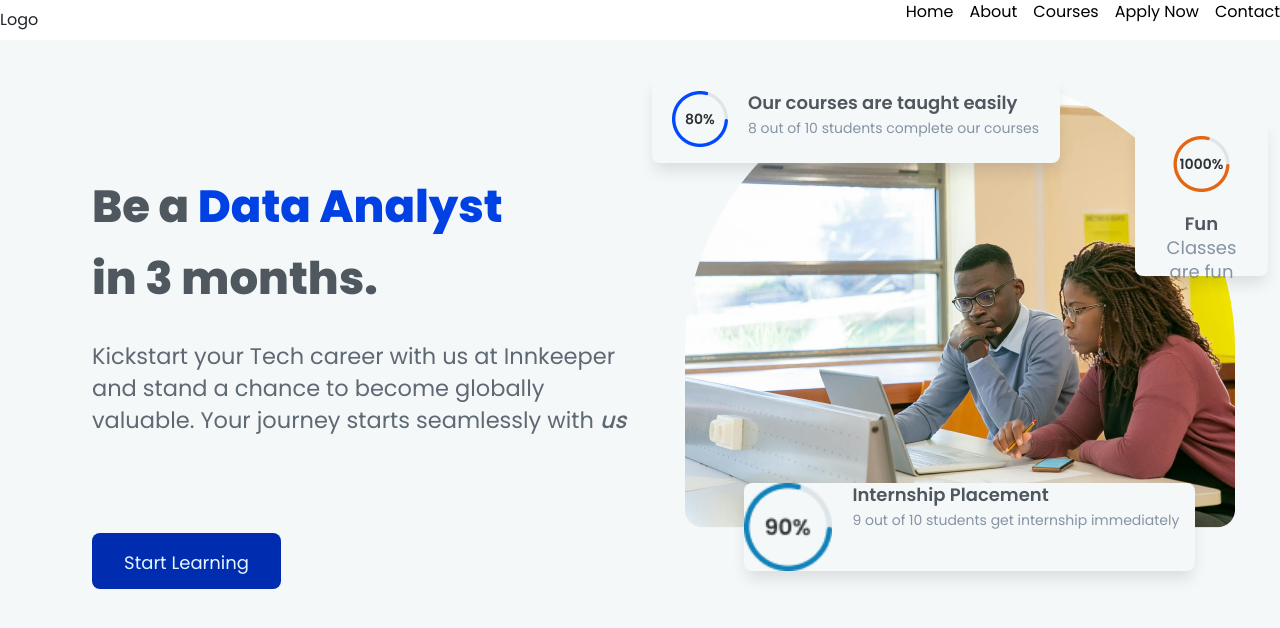
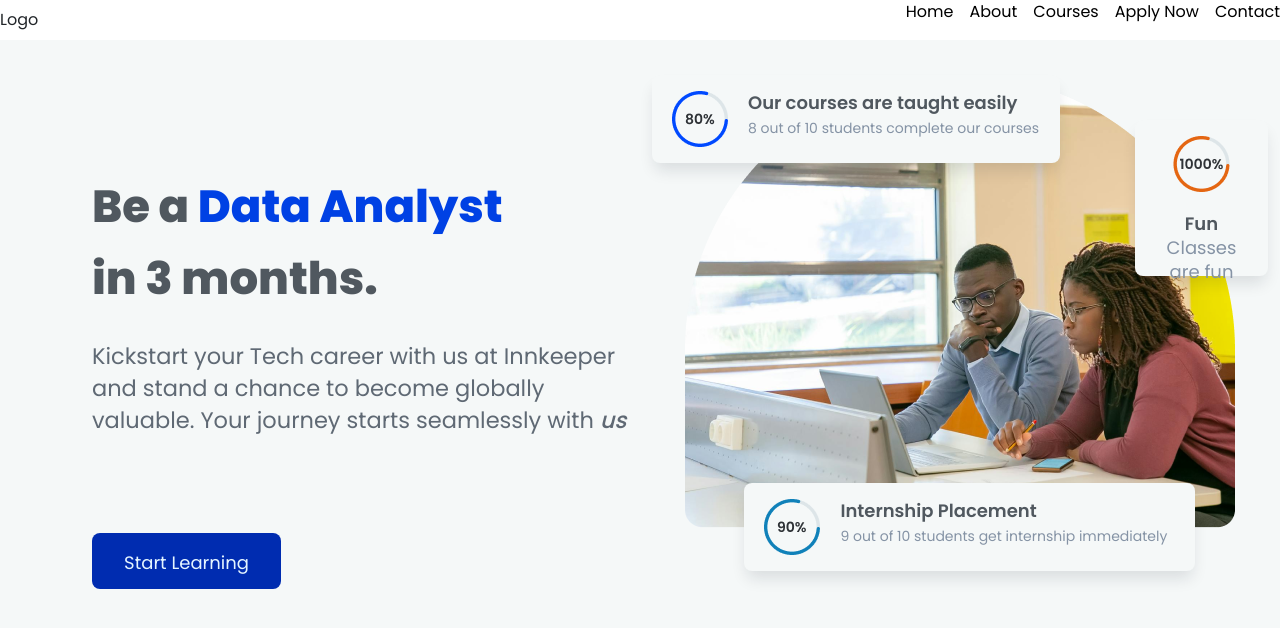
Before and after one commit to SamuelOkoduwa/InkeeperApp, a React (Vite) app: page / in a window 1280 px wide. Shown: the top 628 px of the page. Built offline with nearby package versions, Linux system fonts and the light colour scheme.

Commit message:
Responsiveness

```diff
--- a/src/components/LandingPageHero/LandingPageHero.css
+++ b/src/components/LandingPageHero/LandingPageHero.css
@@ -517,7 +517,6 @@
     .ninety {
         width: 451px;
         height: 88px;
-        padding: 0%;
         top: 90%;
         left: 15%;
     }
```
